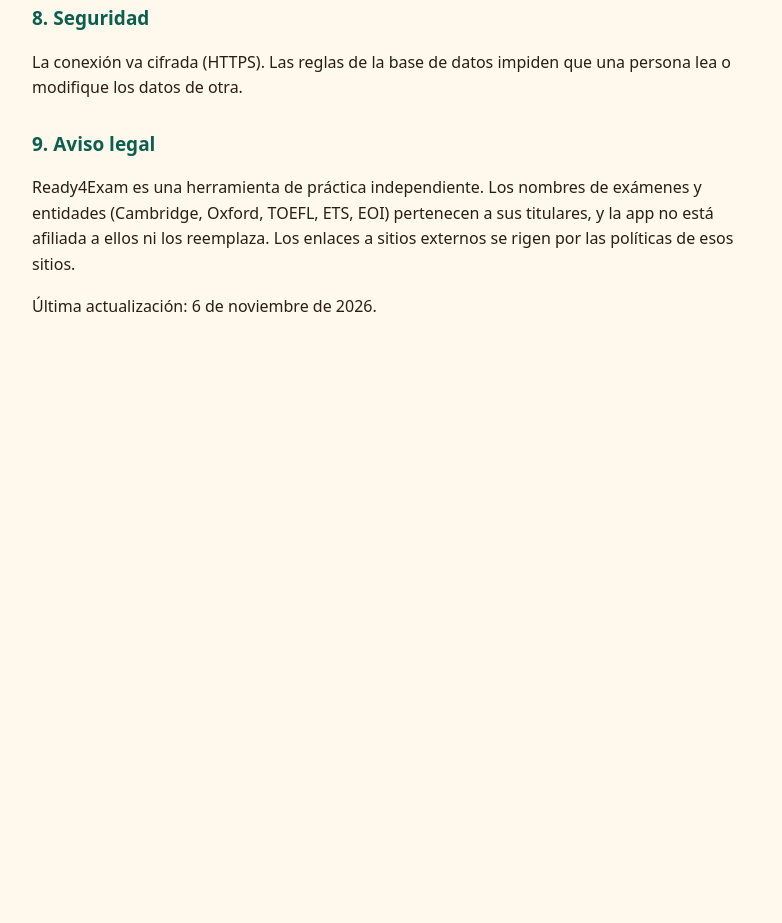
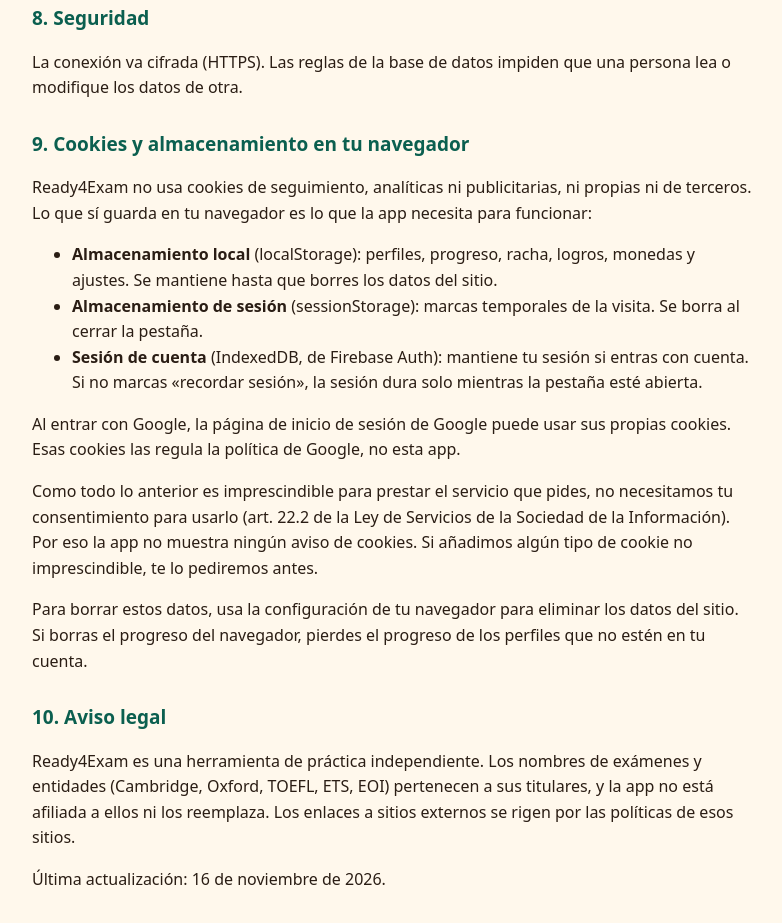
Before and after one commit to sombranba-bit/preparacion-ingles, a plain HTML site: page web/privacidad.html in a window 1280 px wide. Shown: the part 1275-2198 px from the top of the page, without its empty margins (248-1030 px from the left). Before the commit the page ends 1666 px from the top, so only its background shows below. Drawn offline with Linux system fonts and the light colour scheme.

Commit message:
Política de cookies: sección de almacenamiento en privacidad.html
Co-Authored-By: Claude Haiku 5.5 <noreply@anthropic.com>
Claude-Session: https://claude.ai/code/session_015Fwm5KPGnG4NaE5PqSReUC

```diff
--- a/web/privacidad.html
+++ b/web/privacidad.html
@@ -53,9 +53,20 @@
   <h2>8. Seguridad</h2>
   <p>La conexión va cifrada (HTTPS). Las reglas de la base de datos impiden que una persona lea o modifique los datos de otra.</p>
 
-  <h2>9. Aviso legal</h2>
+  <h2 id="cookies">9. Cookies y almacenamiento en tu navegador</h2>
+  <p>Ready4Exam no usa cookies de seguimiento, analíticas ni publicitarias, ni propias ni de terceros. Lo que sí guarda en tu navegador es lo que la app necesita para funcionar:</p>
+  <ul>
+    <li><b>Almacenamiento local</b> (localStorage): perfiles, progreso, racha, logros, monedas y ajustes. Se mantiene hasta que borres los datos del sitio.</li>
+    <li><b>Almacenamiento de sesión</b> (sessionStorage): marcas temporales de la visita. Se borra al cerrar la pestaña.</li>
+    <li><b>Sesión de cuenta</b> (IndexedDB, de Firebase Auth): mantiene tu sesión si entras con cuenta. Si no marcas «recordar sesión», la sesión dura solo mientras la pestaña esté abierta.</li>
+  </ul>
+  <p>Al entrar con Google, la página de inicio de sesión de Google puede usar sus propias cookies. Esas cookies las regula la política de Google, no esta app.</p>
+  <p>Como todo lo anterior es imprescindible para prestar el servicio que pides, no necesitamos tu consentimiento para usarlo (art. 22.2 de la Ley de Servicios de la Sociedad de la Información). Por eso la app no muestra ningún aviso de cookies. Si añadimos algún tipo de cookie no imprescindible, te lo pediremos antes.</p>
+  <p>Para borrar estos datos, usa la configuración de tu navegador para eliminar los datos del sitio. Si borras el progreso del navegador, pierdes el progreso de los perfiles que no estén en tu cuenta.</p>
+
+  <h2>10. Aviso legal</h2>
   <p>Ready4Exam es una herramienta de práctica independiente. Los nombres de exámenes y entidades (Cambridge, Oxford, TOEFL, ETS, EOI) pertenecen a sus titulares, y la app no está afiliada a ellos ni los reemplaza. Los enlaces a sitios externos se rigen por las políticas de esos sitios.</p>
-  <p>Última actualización: 6 de noviembre de 2026.</p>
+  <p>Última actualización: 16 de noviembre de 2026.</p>
 </main>
 </body>
 </html>
```
